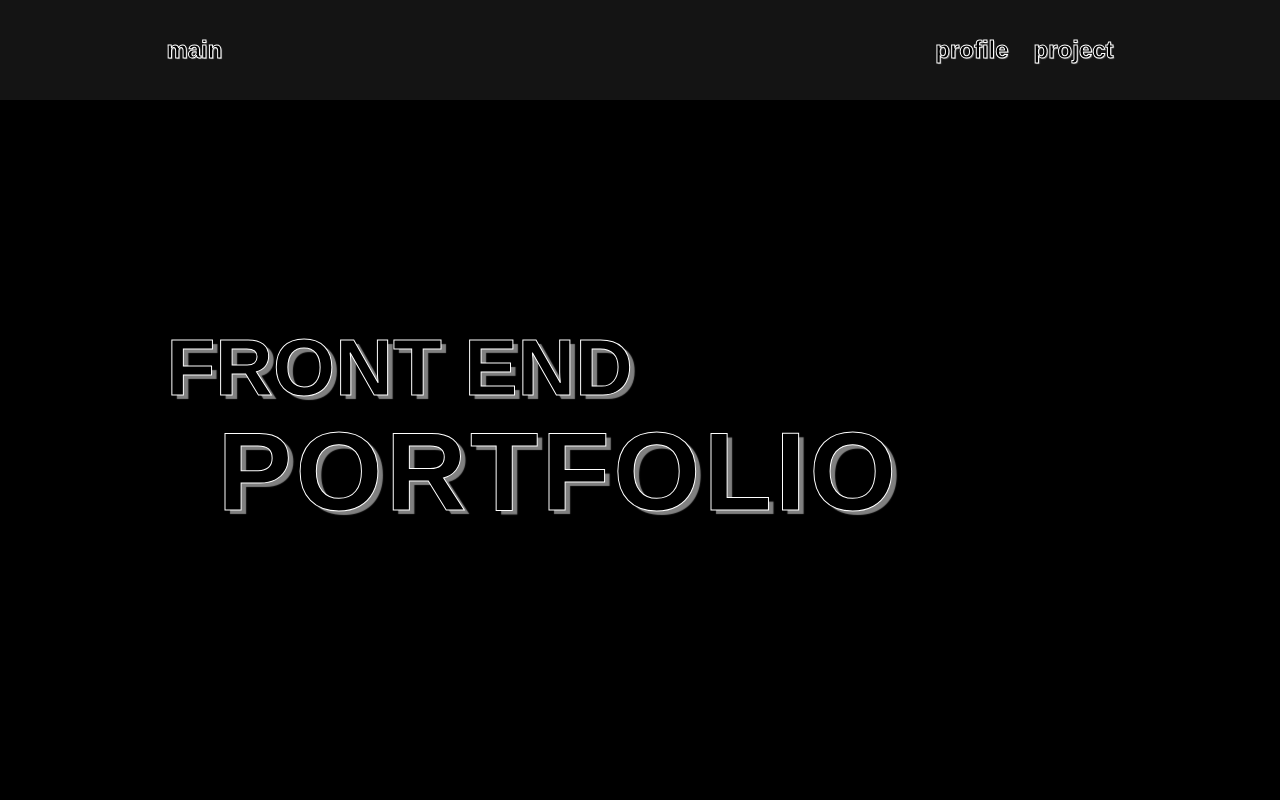
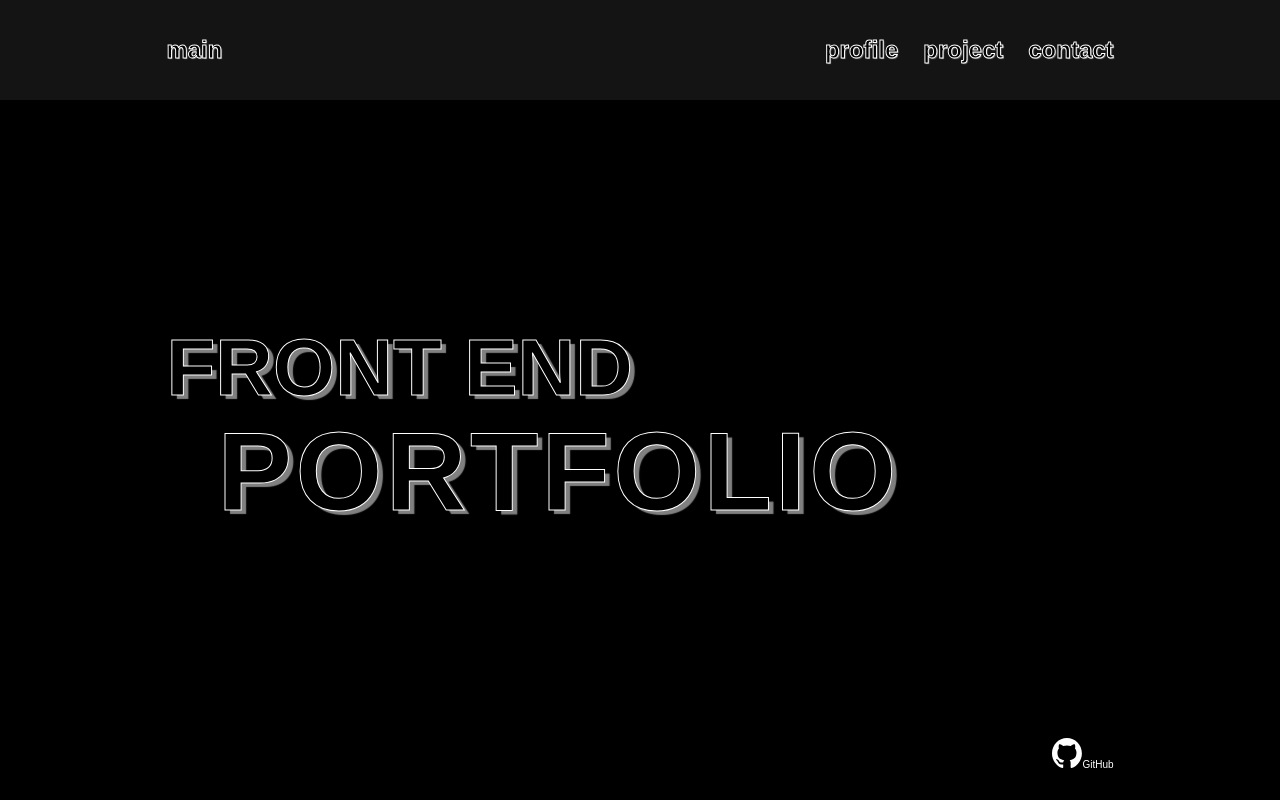
Before and after one commit to djqtdma14/portfolio, a React (Vite) app: page / in a window 1280 px wide. Shown: the top 800 px of the page. Built offline with nearby package versions, Linux system fonts and the light colour scheme; a web font is replaced by a local one.

Commit message:
portfolio

```diff
--- a/src/App.jsx
+++ b/src/App.jsx
@@ -3,17 +3,19 @@ import './scss/App.scss';
 import FristPage from './pages/FirstPage.jsx';
 import Project from './pages/Project.jsx';
 import Profile from './pages/Profile.jsx';
+import Contact from './pages/Contact.jsx';
 // image by https://icons8.com/, https://techicons.dev/
 
 function App(){
-  // https://inthedev.tistory.com/27 - 스크롤 기능
+  // https://inthedev.tistory.com/27 - 스크롤 기능 사용
   const scrollRef = useRef([]);
   const handleScrollView = (e) => {
     const name = e.target.innerText;
     const pages = {
-      main: 0,
-      profile: 1,
-      project: 2,
+      main : 0,
+      profile : 1,
+      project : 2,
+      contact : 3
     };
     scrollRef.current[pages[name]].scrollIntoView({behavior:'smooth'});
   };
@@ -21,10 +23,11 @@ function App(){
   return(
     <section className='App'>
       <div className='Navbar' onClick={handleScrollView}>
-        <span className='main'>main</span>
+        <span className='main menu'>main</span>
         <nav>
-          <span className='profile'>profile</span>
-          <span className='project'>project</span>
+          <span className='profile menu'>profile</span>
+          <span className='project menu'>project</span>
+          <span className='contact menu'>contact</span>
         </nav>
       </div>
       <div ref={(el) => (scrollRef.current[0] = el)}>
@@ -36,6 +39,9 @@ function App(){
       <div ref={(el) => (scrollRef.current[2] = el)}>
         <Project />
       </div>
+      <div ref={(el) => (scrollRef.current[3] = el)}>
+        <Contact />
+      </div>
     </section>
   );
 };
--- /dev/null
+++ b/src/pages/Contact.jsx
@@ -0,0 +1,23 @@
+import React from 'react';
+import '../scss/Contact.scss';
+import github from '../assets/images/toolLogos/GIthub.svg';
+
+function Contact(){
+  return(
+    <section className='Contact'>
+      <h2>CONTACT</h2>
+      <div className='git'>
+        <a href='https://github.com/djqtdma14' target='_blank'>
+          <img src={github} alt='github.svg' />
+          <span>깃허브 주소</span>
+        </a>
+      </div>
+      <a href='https://github.com/djqtdma14' target='_blank' className='github-link'>
+        <img src={github} alt='github.svg' />
+        <span>GitHub</span>
+      </a>
+    </section>
+  );
+};
+
+export default Contact;
--- a/src/scss/App.scss
+++ b/src/scss/App.scss
@@ -16,7 +16,7 @@ a{ color:#fff; text-decoration:none; }
     position:fixed; top:0; left:0; z-index:10;
     width:100%; height:100px;
     background-color:rgba(255,255,255, .08);
-    span{
+    .menu{
       font-size:1.3rem; font-weight:800;
       color:#000;
       text-shadow:1px 1px 1px #808080; -webkit-text-stroke:1px #fff;
@@ -56,7 +56,7 @@ a{ color:#fff; text-decoration:none; }
   .App{
     .Navbar{
       padding:0 13%;
-      span{
+      .menu{
         font-size:1.5rem;
       }
     }
--- /dev/null
+++ b/src/scss/Contact.scss
@@ -0,0 +1,69 @@
+.Contact{
+  height:100vh;
+  margin:0 7%;
+  position:relative;
+  h2{
+    position:absolute; top:200px; left:50%;
+    transform:translate(-50%);
+    font-size:1.5rem; font-weight:700;
+    color:#000;
+    text-shadow:1px 1px 1px #808080; -webkit-text-stroke:1px #fff;
+  }
+  .git{
+    position:absolute; top:400px; left:50%;
+    display:flex;
+    transform:translate(-50%);
+    border-radius:10px;
+    background-color:#202020;
+    a{
+      display:flex; flex-direction:column;
+      margin:30px 50px;
+      img{
+        width:70px; height:70px;
+        margin-bottom:10px;
+      }
+      span{
+        font-size:0.75rem; text-align:center;
+      }
+    }
+  }
+  .github-link{
+    position:fixed; bottom:30px; right:7%;
+    img{
+      width:30px; height:30px;
+    }
+  }
+}
+
+@media screen and (min-width:600px){
+  .Contact{
+    margin:0 9%;
+    .github-link{
+      right:9%;
+    }
+  }
+}
+
+@media screen and (min-width:768px){
+  .Contact{
+    margin:0 11%;
+    h2{
+      font-size:2rem;
+    }
+    .github-link{
+      right:11%;
+    }
+  }
+}
+
+@media screen and (min-width:1200px){
+  .Contact{
+    margin:0 13%;
+    h2{
+      font-size:2.5rem;
+    }
+    .github-link{
+      right:13%;
+    }
+  }
+}
--- a/src/scss/Project.scss
+++ b/src/scss/Project.scss
@@ -67,7 +67,7 @@
       font-size:2.5rem;
     }
     .content{
-      display:flex; gap:30px;
+      display:flex; gap:100px;
       img{
         flex:1;
         max-width:500px;
@@ -77,7 +77,7 @@
         flex:1;
         display:flex; flex-direction:column;
         p{
-          padding-top:30px;
+          padding:30px 0 40px;
           font-size:1.75rem; font-weight:600;
         }
       }
```
